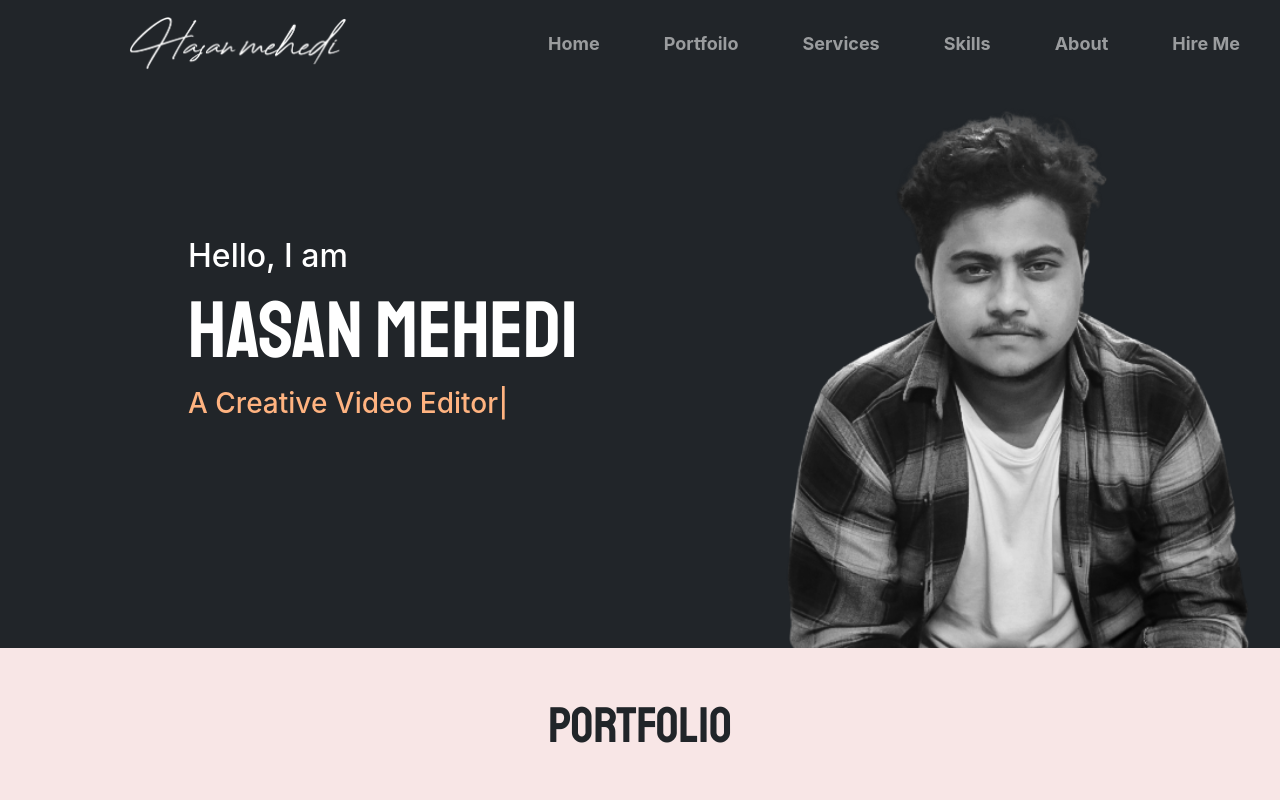
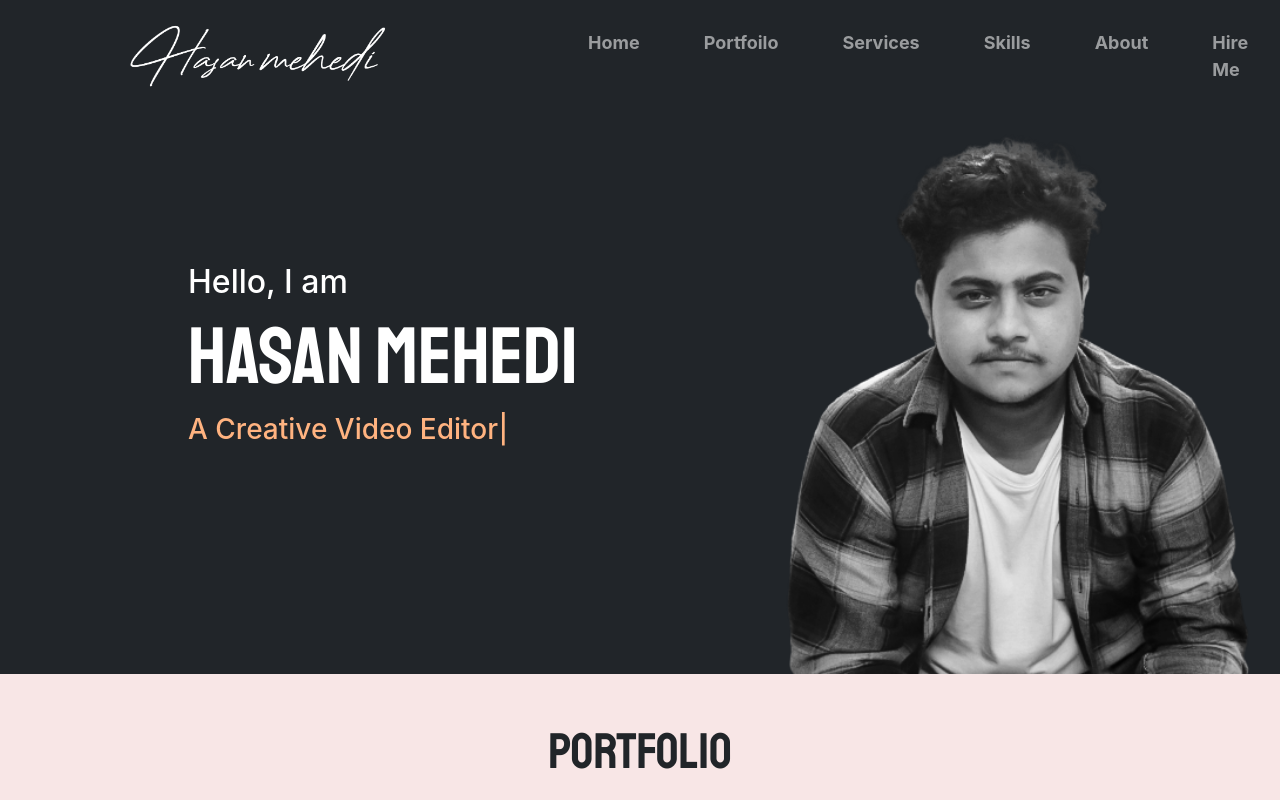
Before and after one commit to Sakib12345/mehedi-porfolio, a React (Create React App) app: page / in a window 1280 px wide. Shown: the top 800 px of the page. Built offline with nearby package versions, Linux system fonts and the light colour scheme.

Commit message:
navbar design changed

```diff
--- a/src/components/Navbar/Navbar.js
+++ b/src/components/Navbar/Navbar.js
@@ -5,7 +5,7 @@ const Navbar = () => {
     return (
         <nav class="navbar navbar-expand-lg navbar-dark bg-dark fixed">
             <div class="container-fluid">
-                <img src={logo} className=" py-2" style={{width:"220px", marginLeft:"100px"}} alt="logo"/>
+                <img src={logo} className=" py-3" style={{width:"260px", marginLeft:"100px"}} alt="logo"/>
                 <button class="navbar-toggler" type="button" data-bs-toggle="collapse" data-bs-target="#navbarNavDropdown" aria-controls="navbarNavDropdown" aria-expanded="false" aria-label="Toggle navigation">
                     <span class="navbar-toggler-icon"></span>
                 </button>
```
